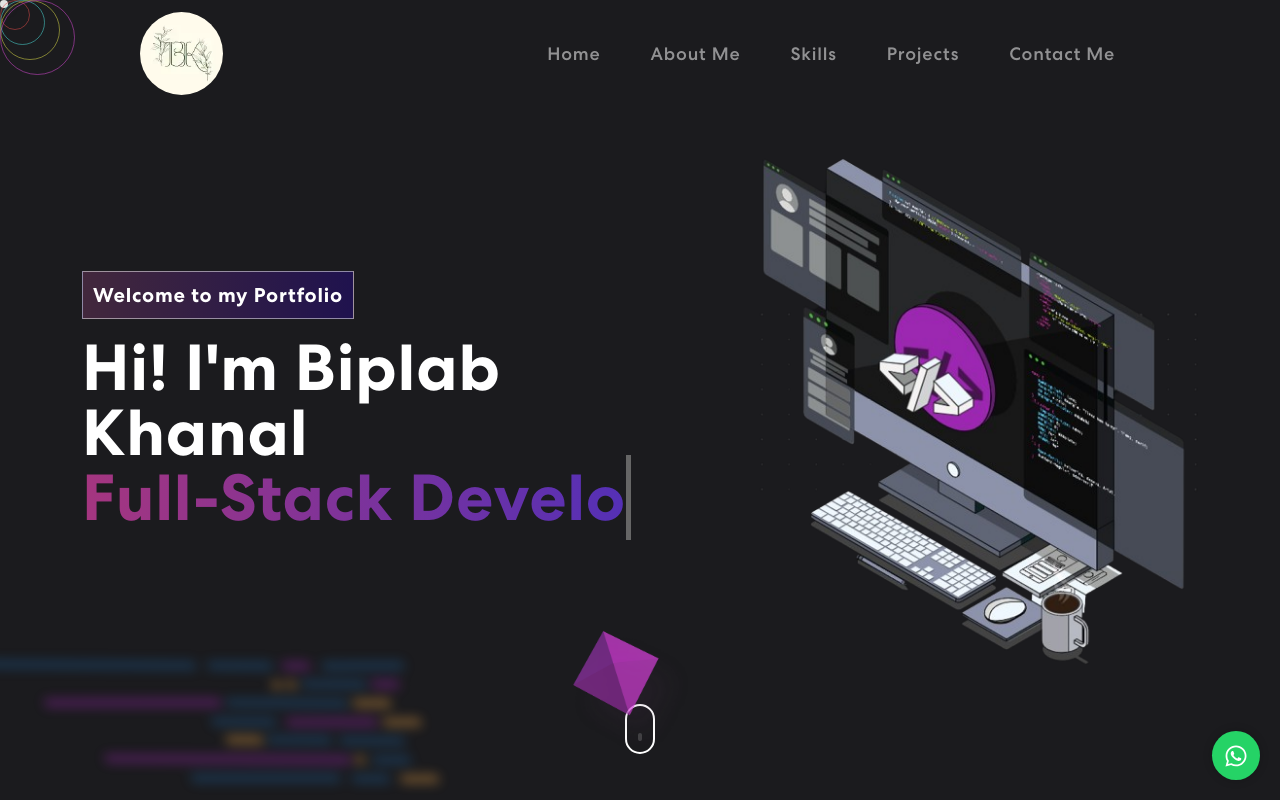
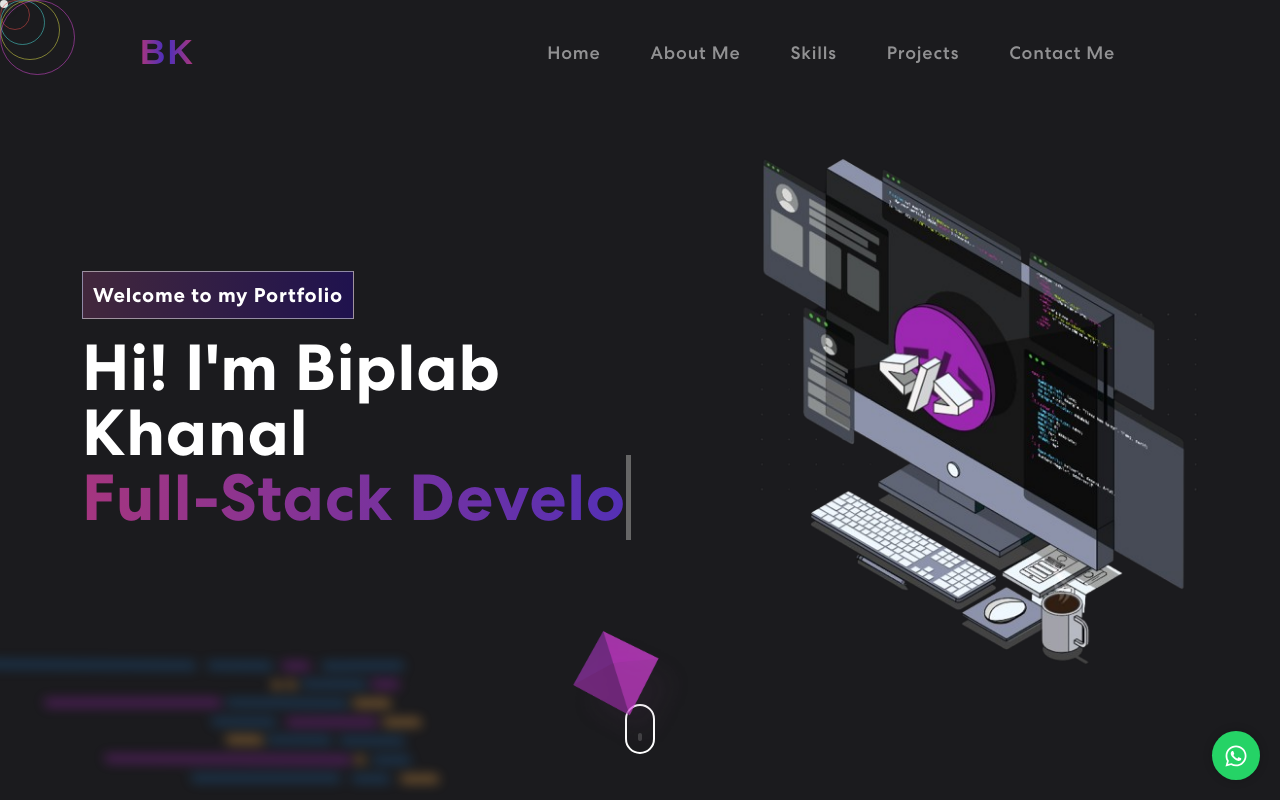
Before and after one commit to Biplabkhanal/portfolio, a React (Vite) app: page / in a window 1280 px wide. Shown: the top 800 px of the page. Built offline with nearby package versions, Linux system fonts and the light colour scheme.

Commit message:
changed logo

```diff
--- a/src/App.css
+++ b/src/App.css
@@ -101,7 +101,7 @@ p.danger {
 }
 
 nav.navbar {
-  padding: 7px 10%;
+  padding: 27px 10%;
   position: fixed;
   width: 100%;
   top: 0;
@@ -183,6 +183,47 @@ nav.navbar .navbar-nav a.nav-link.navbar-link:hover {
       transform: translateY(0);
     }
   }
+}
+
+.logo-container {
+  display: flex;
+  align-items: center;
+  position: relative;
+}
+
+.logo-text {
+  font-size: 2.2rem;
+  font-weight: bold;
+  color: #fff;
+  font-family: "Poppins", sans-serif;
+  background: linear-gradient(90deg, #aa367c 0%, #4a2fbd 100%);
+  -webkit-background-clip: text;
+  background-clip: text;
+  -webkit-text-fill-color: transparent;
+  margin-right: 2px;
+}
+
+.logo-text-k {
+  font-size: 2.2rem;
+  font-weight: bold;
+  font-family: "Poppins", sans-serif;
+  color: #fff;
+  position: relative;
+  background: linear-gradient(90deg, #4a2fbd 0%, #aa367c 100%);
+  -webkit-background-clip: text;
+  background-clip: text;
+  -webkit-text-fill-color: transparent;
+}
+
+/* Add a subtle animation effect on hover */
+.logo-container:hover .logo-text {
+  transform: translateX(-2px);
+  transition: transform 0.3s ease;
+}
+
+.logo-container:hover .logo-text-k {
+  transform: translateX(2px);
+  transition: transform 0.3s ease;
 }
 
 .social-icon a {
--- a/src/components/NavBar.jsx
+++ b/src/components/NavBar.jsx
@@ -1,12 +1,9 @@
 import { useEffect, useState } from "react";
 import { Navbar, Container, Nav } from "react-bootstrap";
-// import logo from "../assets/logo/biplab_logo.webp";
-import logo from "../assets/logo/Biplab-Logo.webp";
 
 const NavBar = () => {
   const [activeLink, setActiveLink] = useState("home");
   const [scrolled, setScrolled] = useState(false);
-  const [darkMode, setDarkMode] = useState(false);
   const [isMenuOpen, setIsMenuOpen] = useState(false);
 
   useEffect(() => {
@@ -24,23 +21,21 @@ const NavBar = () => {
 
   const onUpdateActiveLink = (value) => {
     setActiveLink(value);
-    setIsMenuOpen(false); // Close menu after selecting a link
+    setIsMenuOpen(false);
   };
 
   const toggleMenu = () => {
     setIsMenuOpen((prevState) => !prevState);
   };
 
-  const toggleDarkMode = () => {
-    setDarkMode(!darkMode);
-    // Add logic to toggle dark mode styles
-  };
-
   return (
     <Navbar expand="lg" className={scrolled ? "scrolled" : ""}>
       <Container>
         <Navbar.Brand href="#home">
-          <img src={logo} alt="Logo" className="logo" />
+          <div className="logo-container">
+            <span className="logo-text">B</span>
+            <span className="logo-text-k">K</span>
+          </div>
         </Navbar.Brand>
         <Navbar.Toggle
           aria-controls="basic-navbar-nav"
```
